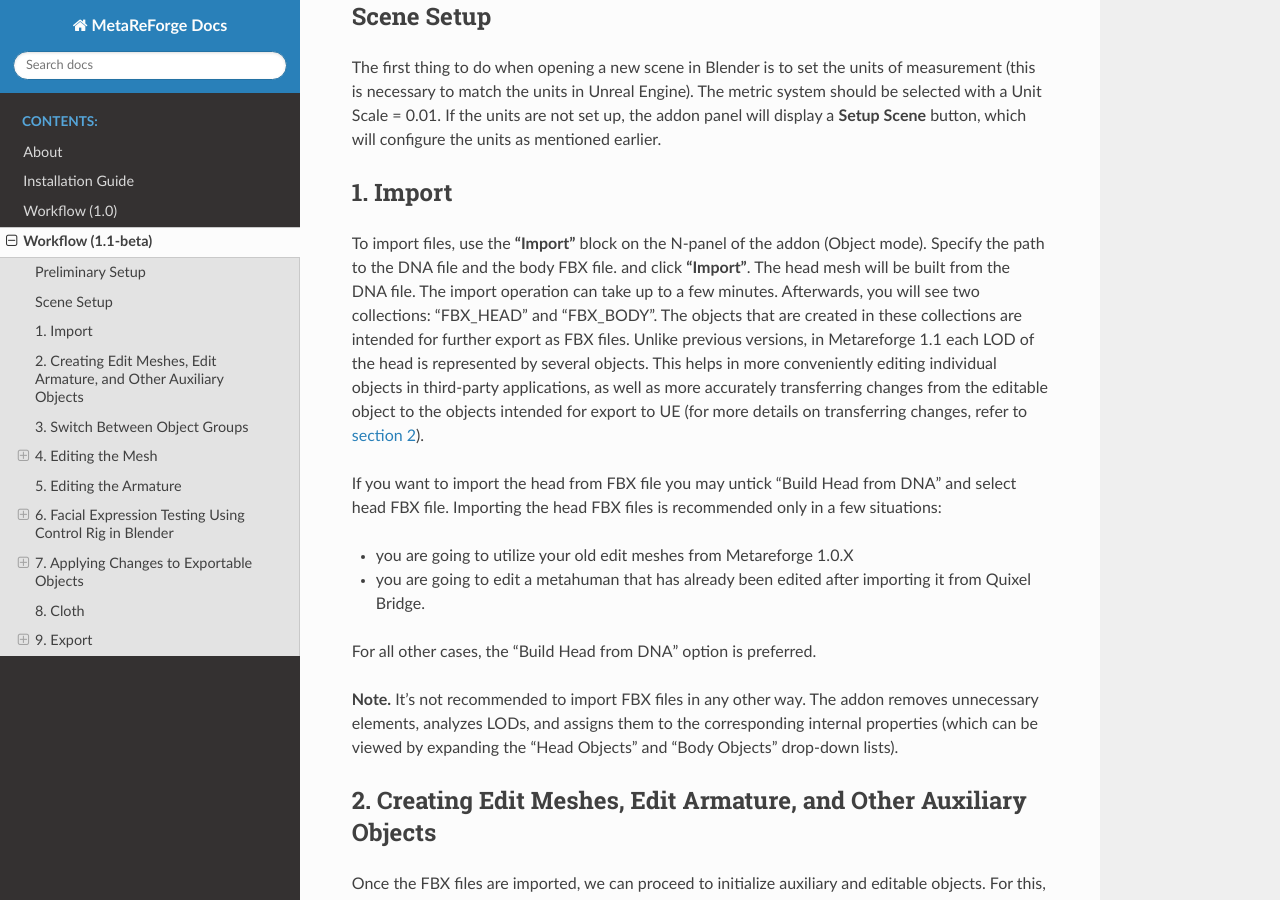
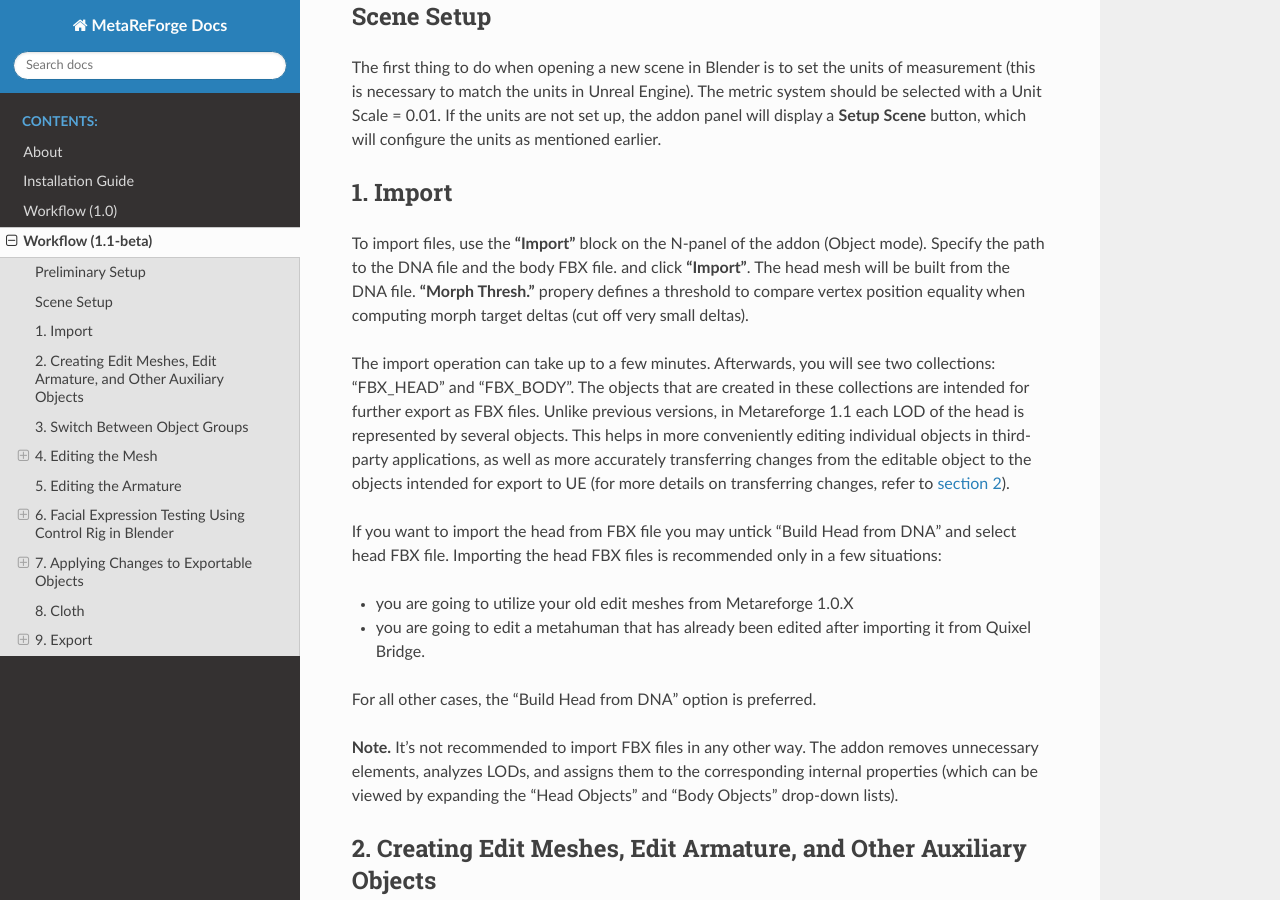
Before and after one commit to MykytaPetrenko/MetaReForge-Docs, a Sphinx documentation site: the page built from docs/workflow_1_1.md, in a window 1280 px wide and 900 px high, scrolled down 1024 px. Built offline with Sphinx 7.4.7 and the Read the Docs theme 2.0.0, drawn with Linux system fonts in a browser that asks for light colours.

Commit message:
Morph Threshould Position

```diff
--- a/docs/index.rst
+++ b/docs/index.rst
@@ -14,3 +14,4 @@
    installation_guide.md
    workflow_1_0.md
    workflow_1_1.md
+   reimport.md
--- a/docs/workflow_1_1.md
+++ b/docs/workflow_1_1.md
@@ -35,7 +35,9 @@
 The first thing to do when opening a new scene in Blender is to set the units of measurement (this is necessary to match the units in Unreal Engine). The metric system should be selected with a Unit Scale = 0.01. If the units are not set up, the addon panel will display a **Setup Scene** button, which will configure the units as mentioned earlier.
 
 ### 1. Import
-To import files, use the **"Import"** block on the N-panel of the addon (Object mode). Specify the path to the DNA file and the body FBX file. and click **"Import"**. The head mesh will be built from the DNA file. The import operation can take up to a few minutes. Afterwards, you will see two collections: "FBX_HEAD" and "FBX_BODY". The objects that are created in these collections are intended for further export as FBX files. Unlike previous versions, in Metareforge 1.1 each LOD of the head is represented by several objects. This helps in more conveniently editing individual objects in third-party applications, as well as more accurately transferring changes from the editable object to the objects intended for export to UE (for more details on transferring changes, refer to [section 2](#2-creating-edit-meshes-edit-armature-and-other-auxiliary-objects)).
+To import files, use the **"Import"** block on the N-panel of the addon (Object mode). Specify the path to the DNA file and the body FBX file. and click **"Import"**. The head mesh will be built from the DNA file. **"Morph Thresh."** propery defines a threshold to compare vertex position equality when computing morph target deltas (cut off very small deltas).
+
+The import operation can take up to a few minutes. Afterwards, you will see two collections: "FBX_HEAD" and "FBX_BODY". The objects that are created in these collections are intended for further export as FBX files. Unlike previous versions, in Metareforge 1.1 each LOD of the head is represented by several objects. This helps in more conveniently editing individual objects in third-party applications, as well as more accurately transferring changes from the editable object to the objects intended for export to UE (for more details on transferring changes, refer to [section 2](#2-creating-edit-meshes-edit-armature-and-other-auxiliary-objects)).
 
 If you want to import the head from FBX file you may untick "Build Head from DNA" and select head FBX file.
 Importing the head FBX files is recommended only in a few situations:
```
Also changed, not shown: docs/reimport.md (added).
